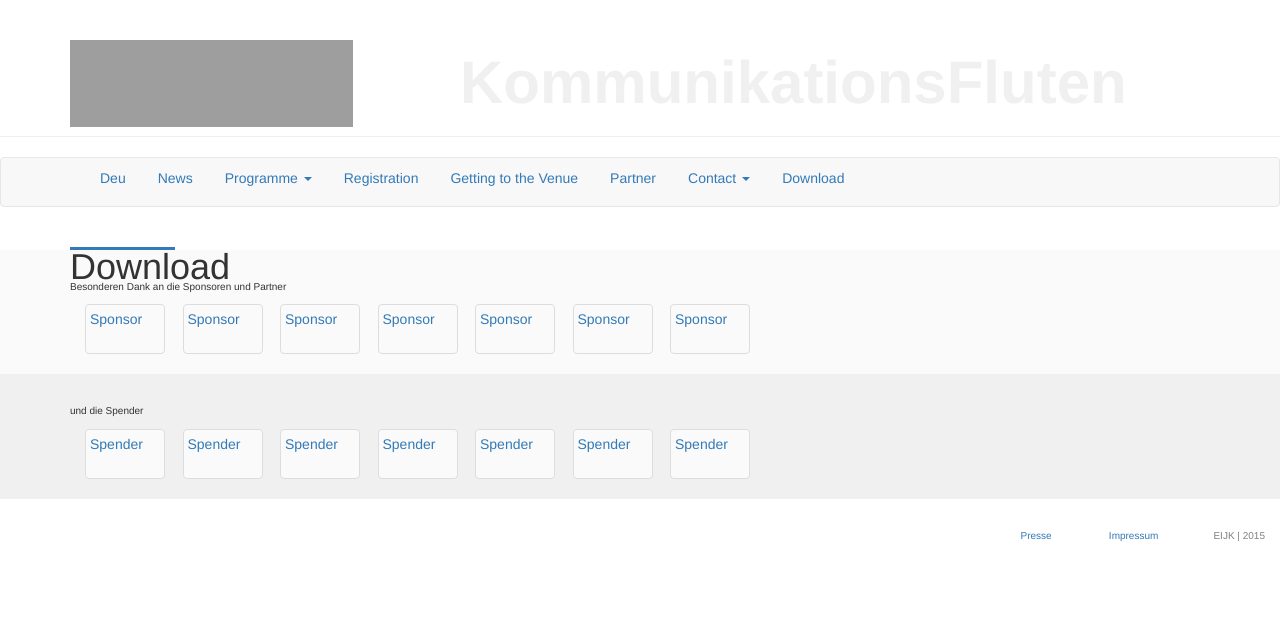
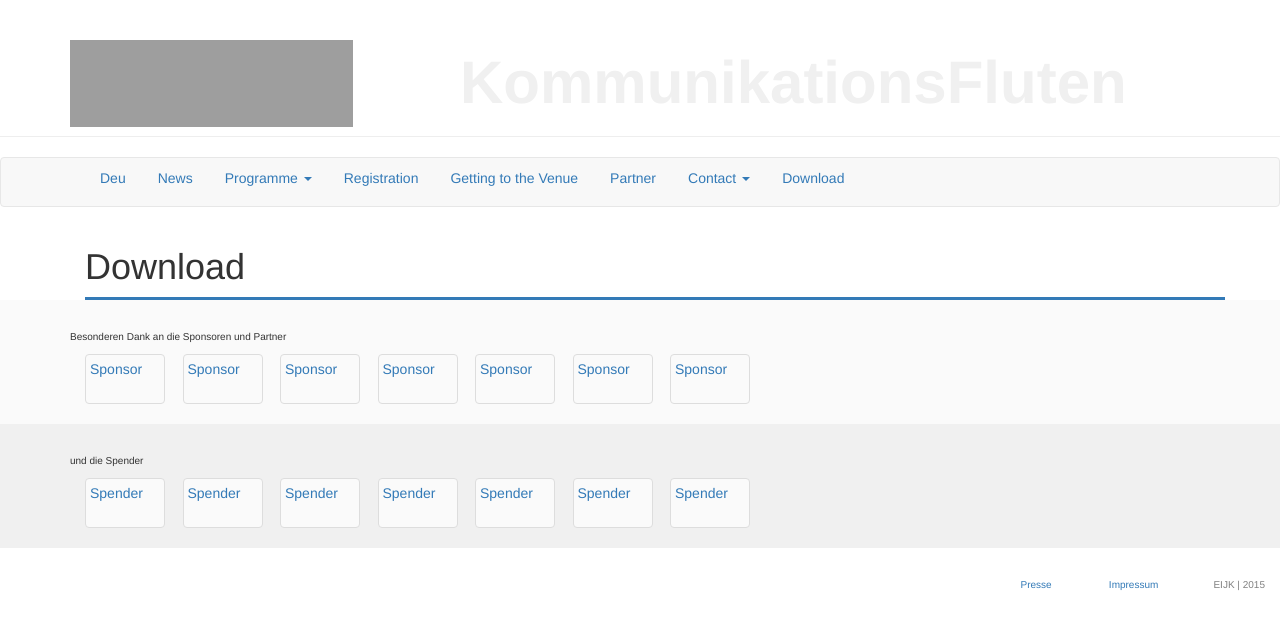
Before and after one commit to susedev/test, a Jekyll site: the page built from download.html, in a window 1280 px wide. Shown: the top 630 px of the page. Built offline with Jekyll 4.4.1, drawn with Linux system fonts in a browser that asks for light colours; nearby versions of some CDN libraries; grey boxes are pictures that could not be loaded.

Commit message:
Update page.html

```diff
--- a/_layouts/page.html
+++ b/_layouts/page.html
@@ -12,8 +12,10 @@ layout: base
  <div class="row">
   <div class="row-same-height row-same-height row-full-height">
     <div class="col-md-3 col-md-height col-full-height">
-          <div class="box" style="background-color: #337AB7; width:40%; height:3px; margin-top:3px;">
+          <div class="container">
           <h1>{{ page.title }}</h1>
+          <div class="box" style="background-color: #337AB7; height:3px; margin-top:3px;">
+          </div>
           </div>
     </div>
     <div class="col-md-6 col-md-height col-full-height">
```
